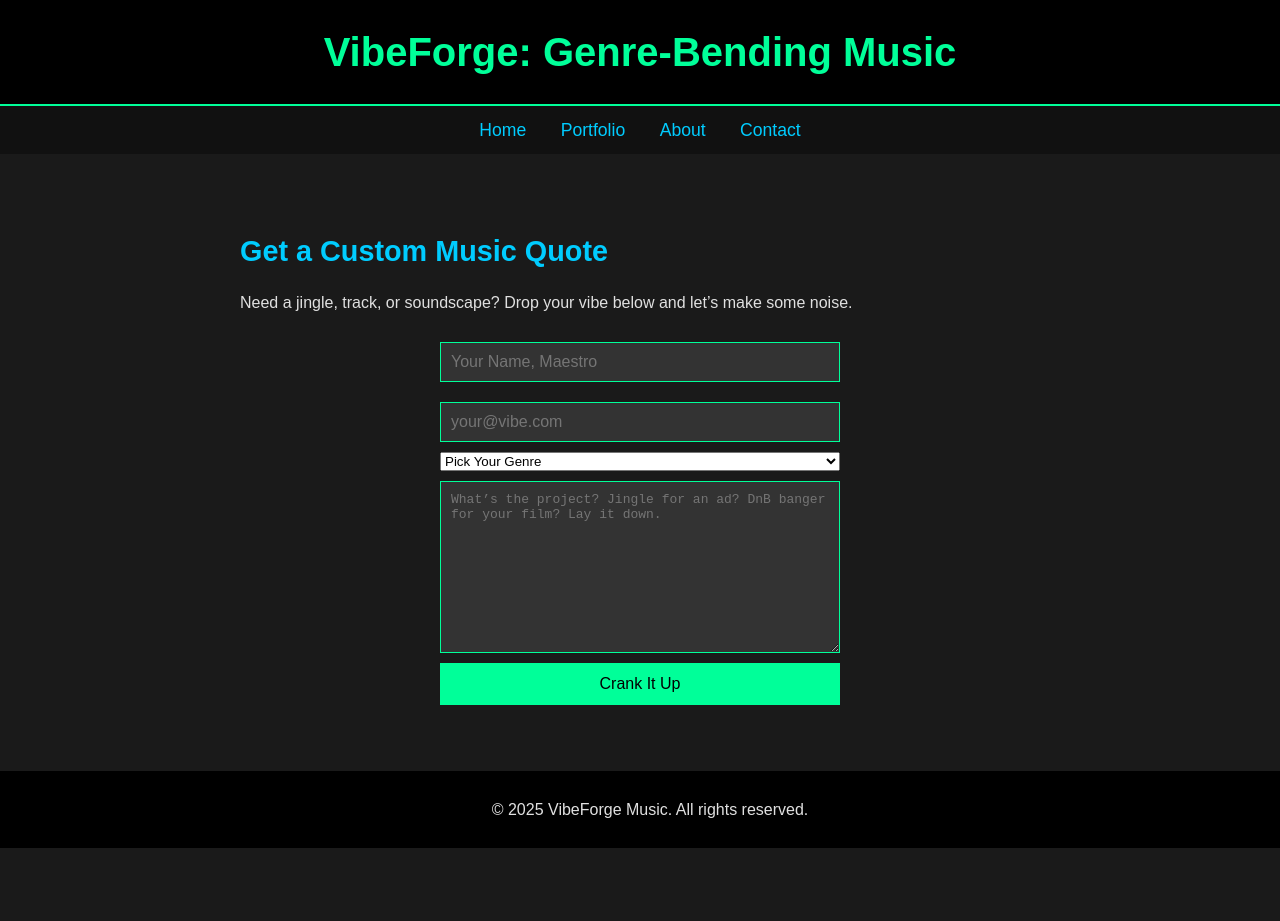
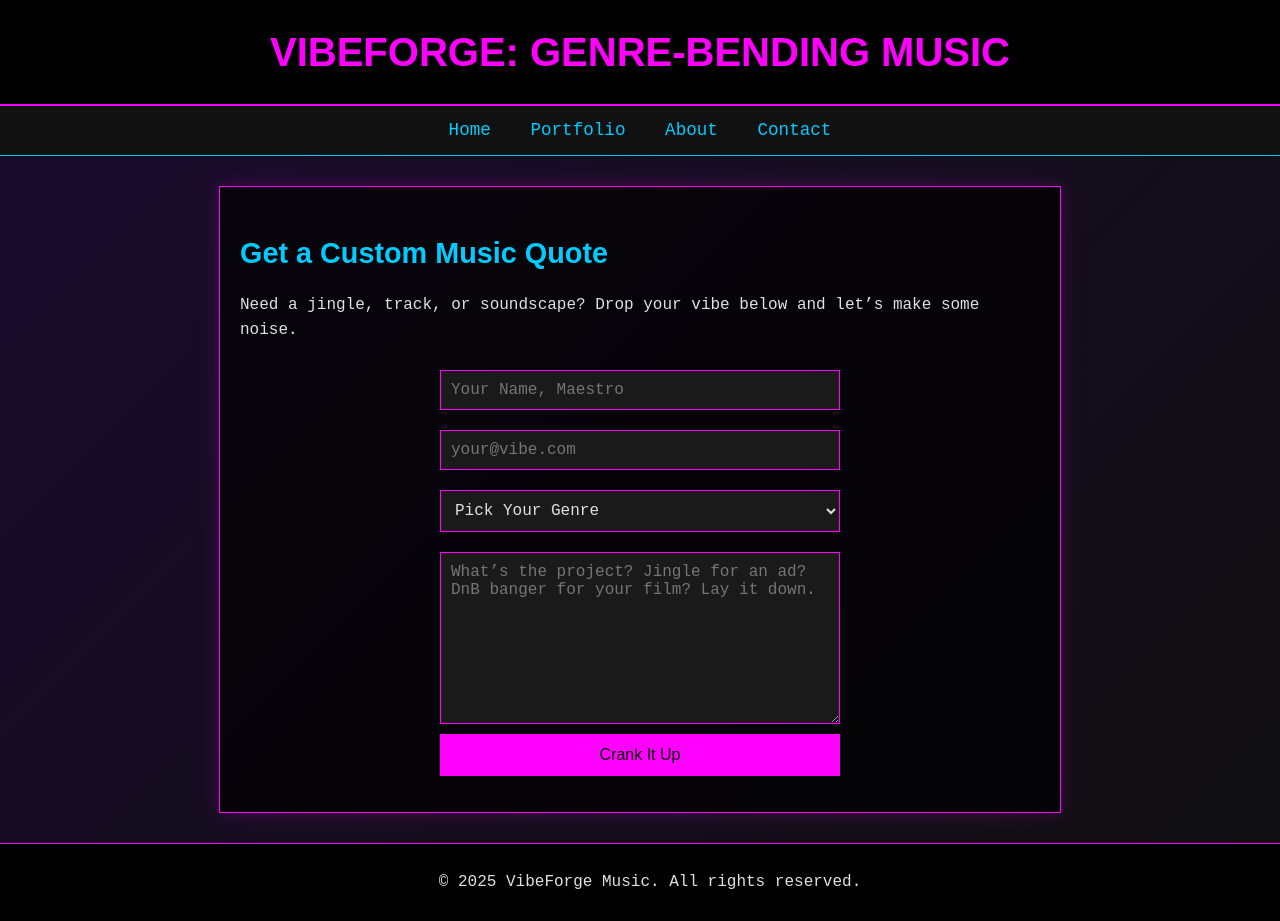
Before and after one commit to VoidCounsel/voidcounsel.github.io, a website: page contact.html in a window 1280 px wide. Before the commit the page ends 848 px from the top, so only its background shows below. Drawn offline with nearby package versions, Linux system fonts and the light colour scheme.

Commit message:
Update styles.css

```diff
--- a/styles.css
+++ b/styles.css
@@ -1,26 +1,30 @@
-/* Dark, inviting theme with neon accents for VibeForge */
+/* Cyberpunk-inspired theme for VibeForge with neon accents and genre-bending energy */
 body {
-    background: #1a1a1a; /* Dark gray background */
+  background: linear-gradient(135deg, #1a0b2e 0%, #0f0f0f 100%); /* Gradient from deep purple to black */
   color: #e0e0e0; /* Light gray text for readability */
-    font-family: 'Arial', sans-serif;
+  font-family: 'Roboto Mono', monospace; /* Gritty, futuristic font */
   margin: 0;
   line-height: 1.6;
 }
 
 header {
-    background: #000; /* Pure black for header */
+  background: #000; /* Pure black header */
   padding: 20px;
   text-align: center;
-    border-bottom: 2px solid #00ff99; /* Neon green border */
+  border-bottom: 2px solid #ff00ff; /* Neon pink border for extra edge */
+  box-shadow: 0 0 15px rgba(255, 0, 255, 0.3); /* Subtle glow */
 }
 
 h1 {
+  font-family: 'Orbitron', sans-serif; /* Bold, sci-fi font */
   font-size: 2.5em;
-    color: #00ff99; /* Neon green for VibeForge brand */
+  color: #ff00ff; /* Neon pink for VibeForge brand */
   margin: 0;
+  text-transform: uppercase;
 }
 
 h2 {
+  font-family: 'Orbitron', sans-serif;
   font-size: 1.8em;
   color: #00ccff; /* Electric blue for section headers */
   margin-bottom: 15px;
@@ -28,8 +32,11 @@ body {
 
 section {
   margin: 30px auto;
-    max-width: 800px; /* Centered content for readability */
+  max-width: 800px; /* Centered content */
   padding: 20px;
+  background: rgba(0, 0, 0, 0.7); /* Semi-transparent black for depth */
+  border: 1px solid #ff00ff; /* Neon pink border */
+  box-shadow: 0 0 20px rgba(255, 0, 255, 0.2); /* Cyberpunk glow */
 }
 
 #portfolio iframe {
@@ -51,13 +58,20 @@ body {
   margin: 0 auto;
 }
 
-  input, textarea {
-    background: #333; /* Dark input fields */
+input, textarea, select {
+  background: #1a1a1a; /* Darker input fields */
   color: #e0e0e0;
-    border: 1px solid #00ff99;
+  border: 1px solid #ff00ff; /* Neon pink borders */
   padding: 10px;
   margin: 10px 0;
   font-size: 1em;
+  font-family: 'Roboto Mono', monospace;
+  transition: border-color 0.3s;
+}
+
+input:focus, textarea:focus, select:focus {
+  border-color: #00ccff; /* Cyan glow on focus */
+  outline: none;
 }
 
 textarea {
@@ -66,23 +80,25 @@ body {
 }
 
 button {
-    background: #00ff99; /* Neon green button */
+  background: #ff00ff; /* Neon pink button */
   color: #000;
   padding: 12px;
   border: none;
   font-size: 1em;
+  font-family: 'Orbitron', sans-serif;
   cursor: pointer;
   transition: background 0.3s;
 }
 
 button:hover {
-    background: #00cc77; /* Slightly darker green on hover */
+  background: #cc00cc; /* Darker pink on hover */
 }
 
 nav {
   background: #111;
   padding: 10px;
   text-align: center;
+  border-bottom: 1px solid #00ccff; /* Cyan accent */
 }
 
 nav a {
@@ -90,10 +106,11 @@ body {
   margin: 0 15px;
   text-decoration: none;
   font-size: 1.1em;
+  font-family: 'Roboto Mono', monospace;
 }
 
 nav a:hover {
-    color: #00ff99;
+  color: #ff00ff; /* Neon pink on hover */
 }
 
 footer {
@@ -104,6 +121,15 @@ body {
   position: relative;
   bottom: 0;
   width: 100%;
+  border-top: 1px solid #ff00ff; /* Neon pink footer border */
+}
+
+.text-red {
+  color: #ff4d4d;
+}
+
+.text-green {
+  color: #ff00ff; /* Match button color for success message */
 }
 
 /* Responsive design for mobile */
```
Lines whose indentation alone changed are shown as unchanged.
